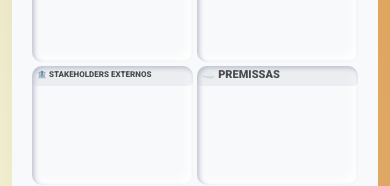
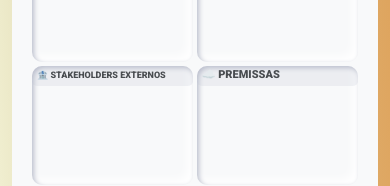
Before and after one commit to MatheusVGoncalves/Visual-Project, a React (Vite) app: page /canva in a window 390 px wide. Shown: the part 425-611 px from the top of the page. Built offline with nearby package versions, Linux system fonts and the light colour scheme.

Commit message:
Ajuste de Responsividade

```diff
--- a/src/pages/Canva/style.css
+++ b/src/pages/Canva/style.css
@@ -400,7 +400,9 @@
     }
 
     #textMin{
-        font-size: 8px;
+        font-size: 9px;
+        font-weight: 900;
+        opacity: 0.8;
     }
 
 }
--- a/src/pages/Home/style.css
+++ b/src/pages/Home/style.css
@@ -59,7 +59,11 @@
 /* ---------------------------- RESPONSIVE -------------------------*/
 @media (max-width: 600px) {
     .home-subtitle{
-        font-size: 0.7em;
+        font-size: 0.5em;
+    }
+
+    .home{
+        height: 80vh;
     }
 }
 
```
